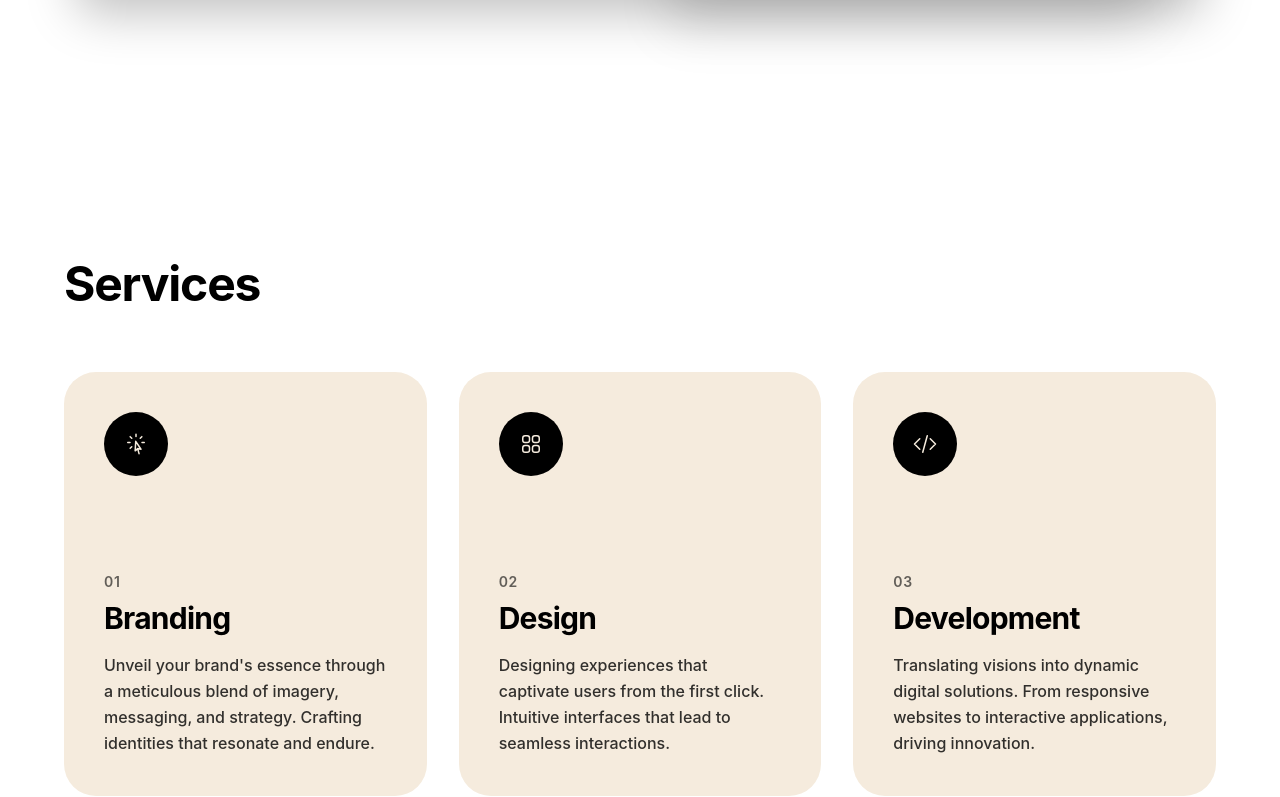
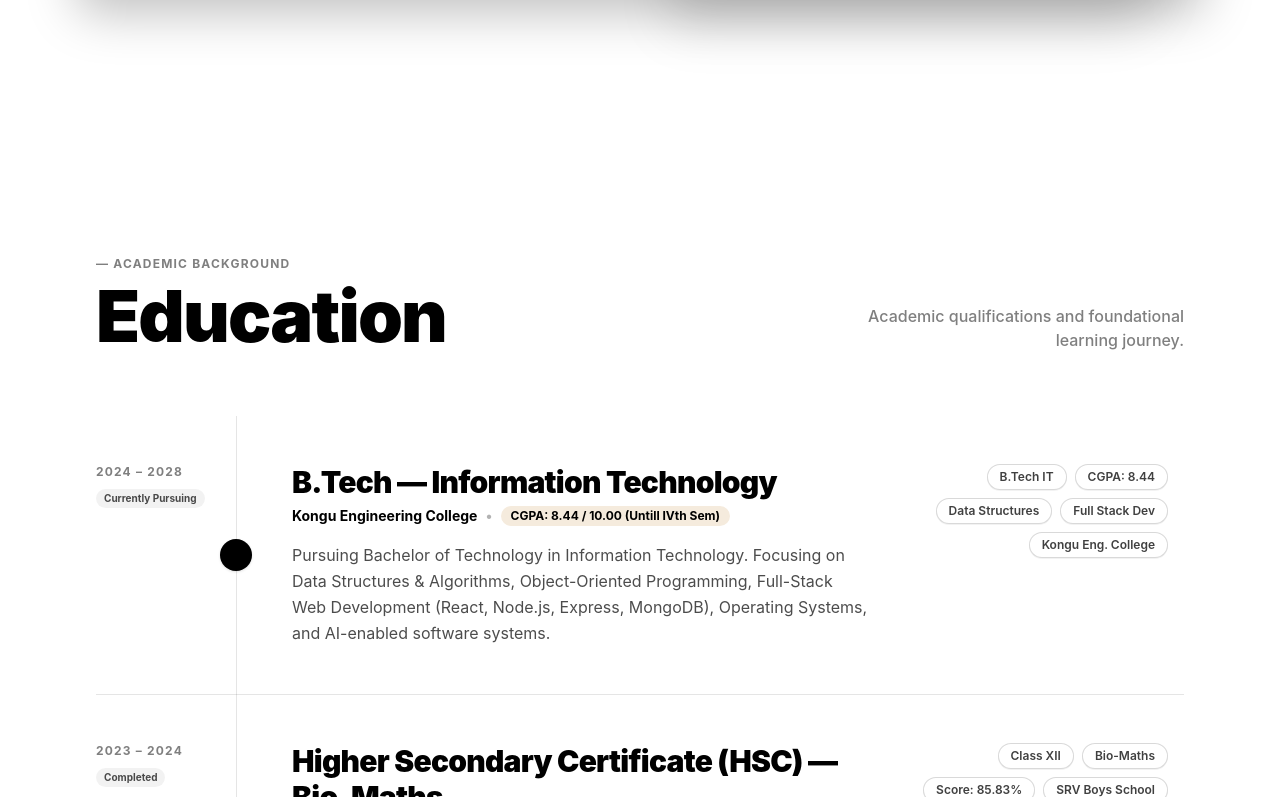
Before and after one commit to Navaneethanrs/PORTFOLIO, a React (Vite) app: page / in a window 1280 px wide. Shown: the part 1543-2340 px from the top of the page. Built offline with nearby package versions, Linux system fonts and the light colour scheme.

Commit message:
feat: remove Services section and update navigation bar

```diff
--- a/src/App.jsx
+++ b/src/App.jsx
@@ -5,7 +5,6 @@ import Preloader from './components/Preloader'
 import Navbar from './components/Navbar'
 import Hero from './components/Hero'
 import About from './components/About'
-import Services from './components/Services'
 import Education from './components/Education'
 import Projects from './components/Projects'
 import Certifications from './components/Certifications'
@@ -31,7 +30,6 @@ function App() {
         <Navbar />
         <Hero />
         <About />
-        <Services />
         <Education />
         <Projects />
         <Certifications />
--- a/src/components/Navbar.jsx
+++ b/src/components/Navbar.jsx
@@ -41,7 +41,6 @@ const Navbar = () => {
   const navLinks = [
     { name: 'Home', href: '#home' },
     { name: 'About', href: '#about' },
-    { name: 'Service', href: '#service' },
     { name: 'Education', href: '#education' },
     { name: 'Project', href: '#project' },
     { name: 'Certifications', href: '#certifications' },
```
